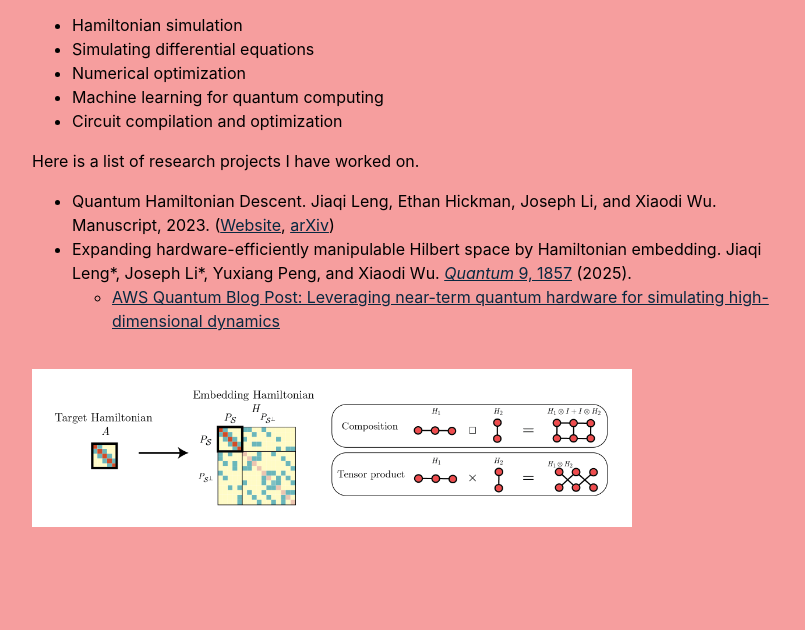
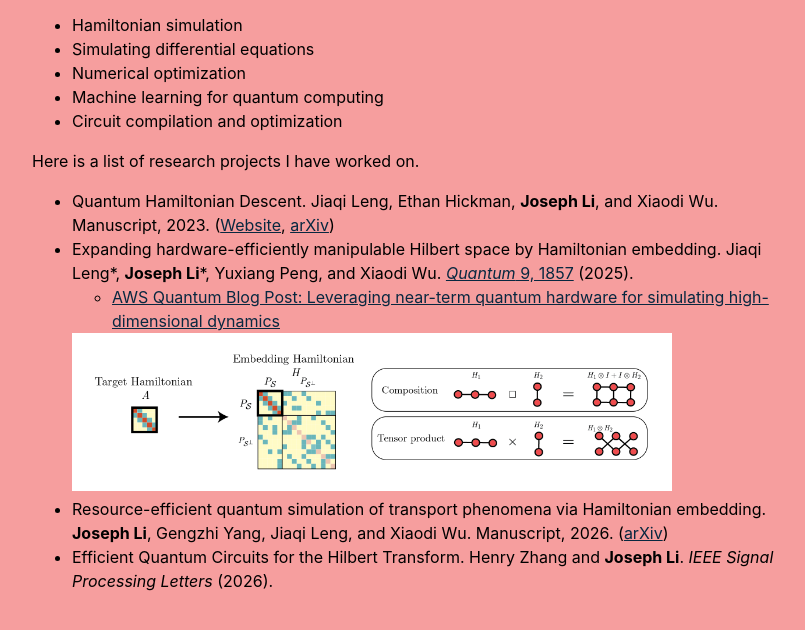
Before and after one commit to jli0108/jli0108.github.io, an Eleventy site: page content/research/index.md in a window 1280 px wide. Shown: the part 160-790 px from the top of the page, without its empty margins (224-1029 px from the left). Built offline with nearby package versions, Linux system fonts and the light colour scheme; Eleventy itself is replaced by a stand-in of ours; files that its build step writes are made by us from their sources.

Commit message:
update research

```diff
--- a/content/research/index.md
+++ b/content/research/index.md
@@ -17,9 +17,11 @@ Broadly speaking, I am interested in the following topics (non-exhaustive):
 
 Here is a list of research projects I have worked on.
 
-- Quantum Hamiltonian Descent. Jiaqi Leng, Ethan Hickman, Joseph Li, and Xiaodi Wu. Manuscript, 2023. ([Website](https://jiaqileng.github.io/quantum-hamiltonian-descent/), [arXiv](https://arxiv.org/abs/2303.01471))
-- Expanding hardware-efficiently manipulable Hilbert space by Hamiltonian embedding. Jiaqi Leng*, Joseph Li*, Yuxiang Peng, and Xiaodi Wu. [*Quantum* 9, 1857](  https://doi.org/10.22331/q-2025-09-11-1857) (2025).
+- Quantum Hamiltonian Descent. Jiaqi Leng, Ethan Hickman, **Joseph Li**, and Xiaodi Wu. Manuscript, 2023. ([Website](https://jiaqileng.github.io/quantum-hamiltonian-descent/), [arXiv](https://arxiv.org/abs/2303.01471))
+- Expanding hardware-efficiently manipulable Hilbert space by Hamiltonian embedding. Jiaqi Leng*, **Joseph Li***, Yuxiang Peng, and Xiaodi Wu. [*Quantum* 9, 1857](  https://doi.org/10.22331/q-2025-09-11-1857) (2025).
   - [AWS Quantum Blog Post: Leveraging near-term quantum hardware for simulating high-dimensional dynamics](https://aws.amazon.com/blogs/quantum-computing/leveraging-near-term-quantum-hardware-for-simulating-high-dimensional-dynamics/)
-<!-- ([arXiv](https://arxiv.org/abs/2401.08550), [poster](./HamEmbedding_poster.pdf), [APS March Meeting 2024 slides](./ham_ebd_march_meeting_slides.pdf)) -->
-</br>
-<img src="/img/ham_ebd.png" width="600" alt="hamiltonian embedding">
+  <!-- ([arXiv](https://arxiv.org/abs/2401.08550), [poster](./HamEmbedding_poster.pdf), [APS March Meeting 2024 slides](./ham_ebd_march_meeting_slides.pdf)) -->
+  <!-- </br> -->
+  <img src="/img/ham_ebd.png" width="600" alt="hamiltonian embedding">
+- Resource-efficient quantum simulation of transport phenomena via Hamiltonian embedding. **Joseph Li**, Gengzhi Yang, Jiaqi Leng, and Xiaodi Wu. Manuscript, 2026. ([arXiv](https://arxiv.org/abs/2602.03099))
+- Efficient Quantum Circuits for the Hilbert Transform. Henry Zhang and **Joseph Li**. *IEEE Signal Processing Letters* (2026).
```
